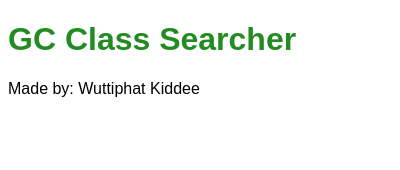
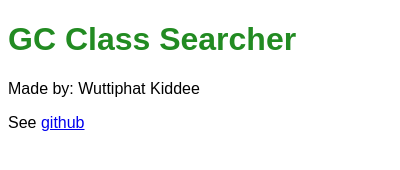
Before and after one commit to ParalizingBakery/classroom-searcher, a browser extension: page popup/index.html in a window 400 px wide. Drawn offline with Linux system fonts and the light colour scheme.

Commit message:
Added github link

```diff
--- a/popup/index.html
+++ b/popup/index.html
@@ -6,5 +6,6 @@
     <body>
         <h1>GC Class Searcher</h1>
         <p>Made by: Wuttiphat Kiddee</p>
+        <p>See <a href="https://github.com/ParalizingBakery/gc-searcher">github</a></p>
     </body>
 </html>
```
